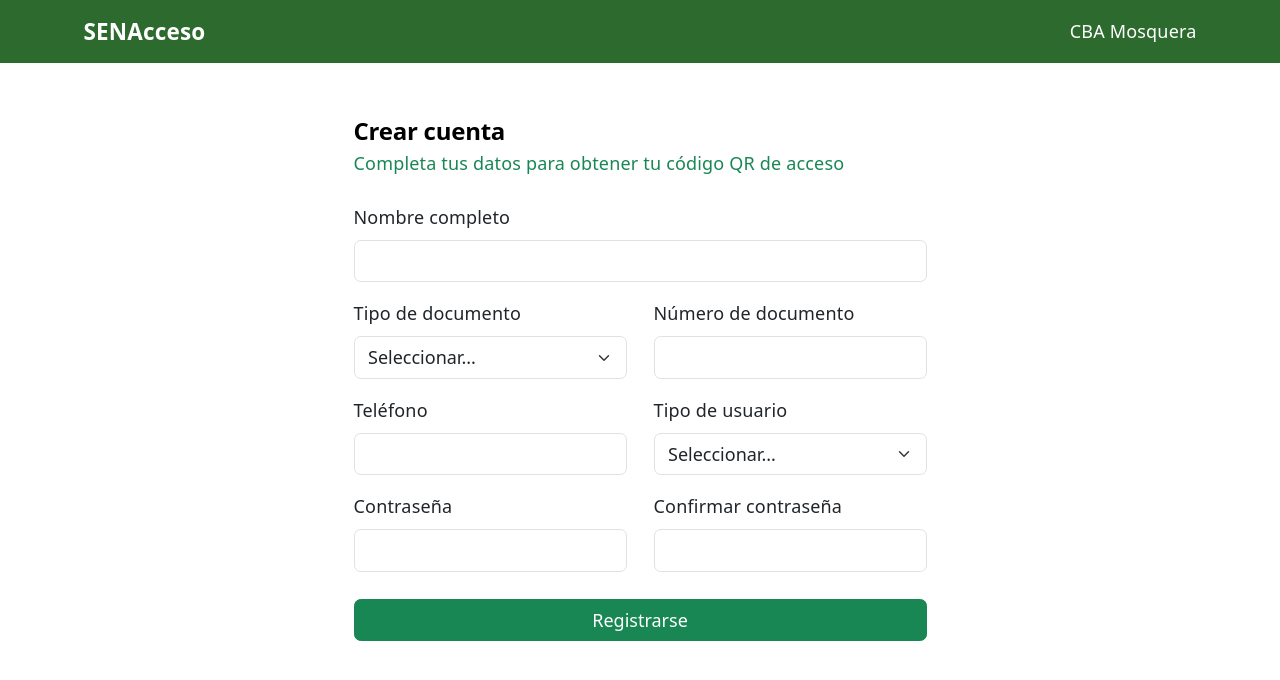
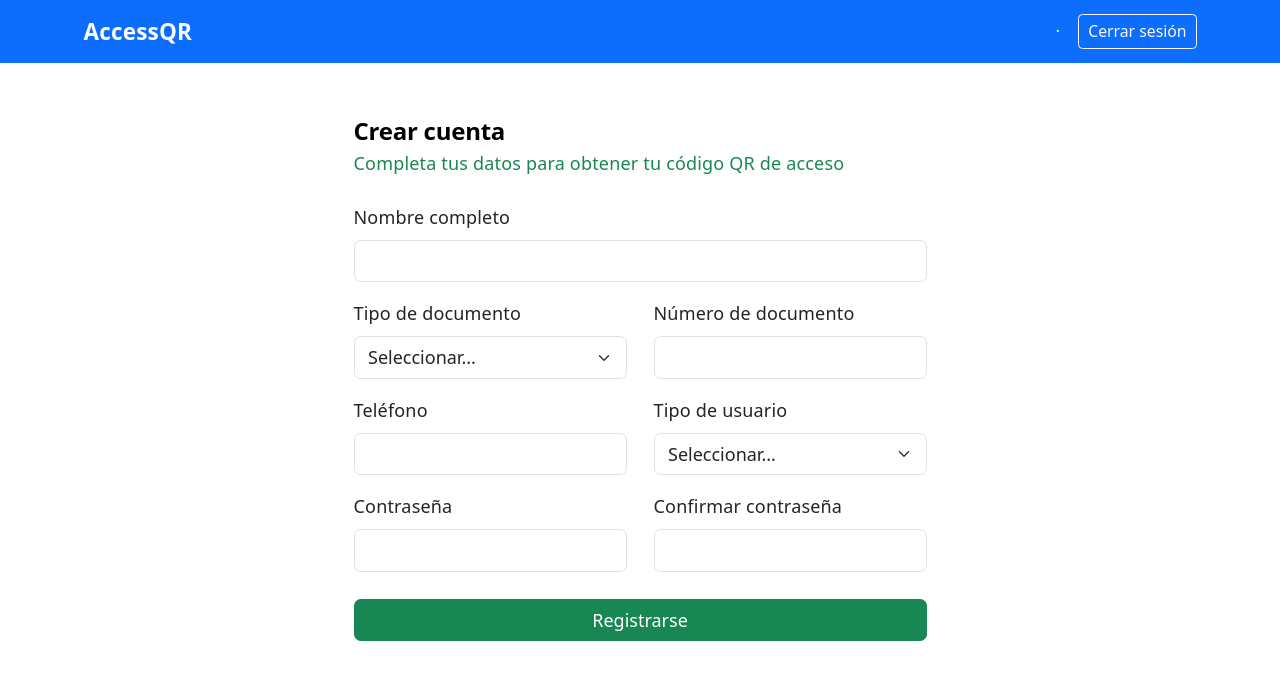
Before and after one commit to haider-castaneda/accessqr_frontend, a React (Vite) app: page /registro in a window 1280 px wide. Shown: the top 680 px of the page. Built offline with nearby package versions, Linux system fonts and the light colour scheme; no server answers; sample sign-in values are in the browser's storage.

Commit message:
feat: barra superior con cerrar sesion

```diff
--- a/src/components/Navbar.jsx
+++ b/src/components/Navbar.jsx
@@ -1,14 +1,39 @@
-import React from 'react'
+import { Link, useNavigate } from 'react-router-dom'
+import { cerrarSesion, hayToken, nombreActual, rolActual } from '../services/sesion'
 
 function Navbar() {
-    return (
-        <nav className="navbar navbar-dark" style={{ backgroundColor: '#2d6a2d' }}>
-        <div className="container">
-            <span className="navbar-brand fw-bold">SENAcceso</span>
-            <span className="text-white">CBA Mosquera</span>
-        </div>
-        </nav>
-    )
+  const navigate = useNavigate()
+  const conSesion = hayToken()
+
+  const salir = () => {
+    cerrarSesion()
+    navigate('/')
+  }
+
+  return (
+    <nav className="navbar navbar-dark" style={{ backgroundColor: '#0d6efd' }}>
+      <div className="container">
+        <Link to="/" className="navbar-brand fw-bold">
+          AccessQR
+        </Link>
+
+        {conSesion ? (
+          <div className="d-flex align-items-center gap-3">
+            <span className="text-white small d-none d-sm-inline">
+              {nombreActual()}
+              {' · '}
+              <span className="text-capitalize">{rolActual()}</span>
+            </span>
+            <button className="btn btn-sm btn-outline-light" onClick={salir}>
+              Cerrar sesión
+            </button>
+          </div>
+        ) : (
+          <span className="text-white small">Control de acceso</span>
+        )}
+      </div>
+    </nav>
+  )
 }
 
 export default Navbar
```
Also changed, not shown: src/components/Cargando.jsx (added, +10 -0 lines).
